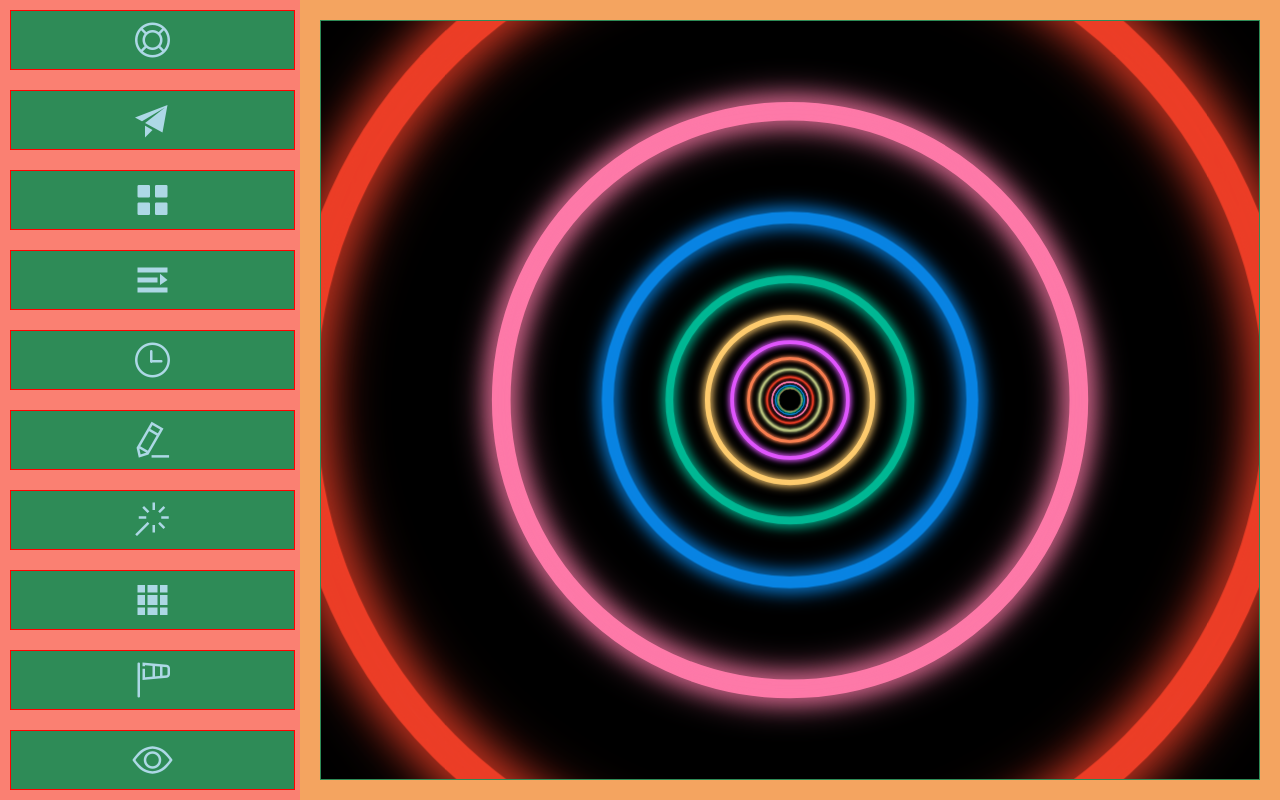
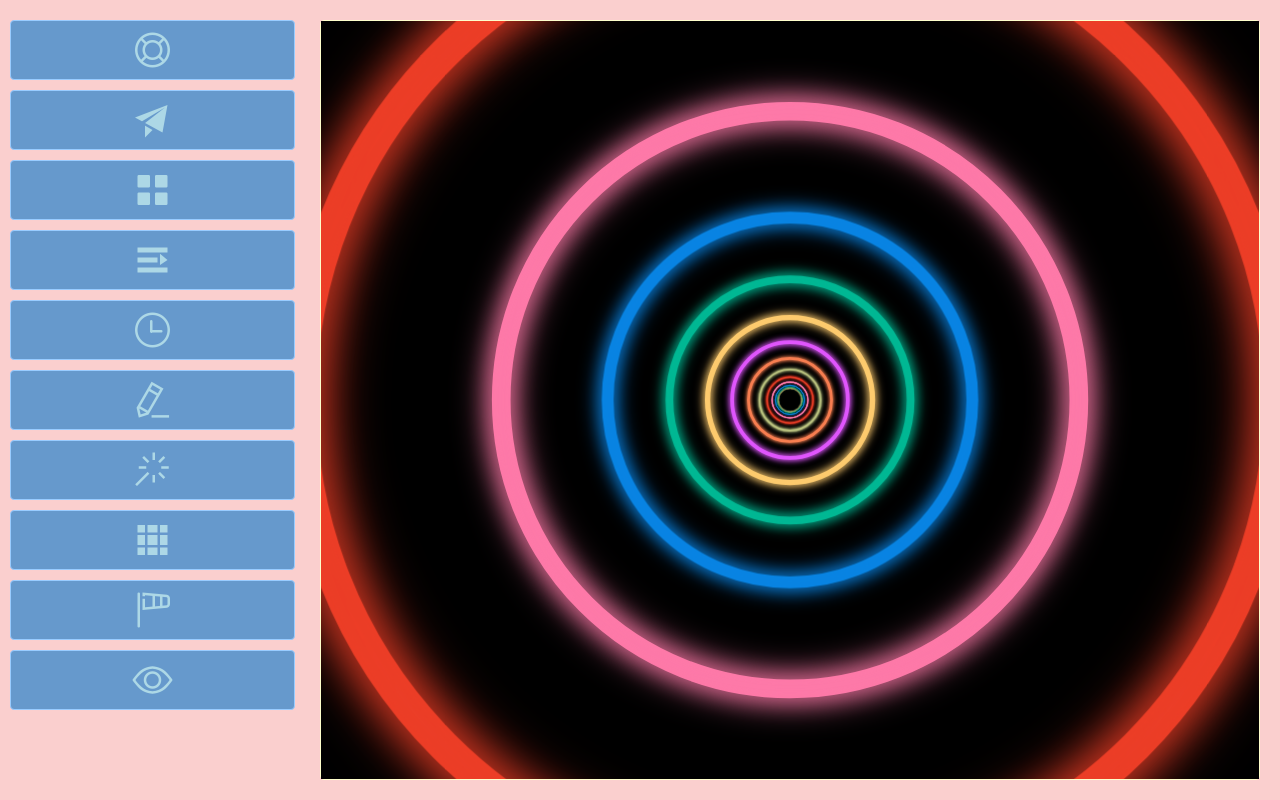
Before and after one commit to yingjieweb/sentry, a Vue app: page /#/hypnosis-circle in a window 1280 px wide. Built offline with nearby package versions, Linux system fonts and the light colour scheme.

Commit message:
style: 💄 update some styles

```diff
--- a/src/App.vue
+++ b/src/App.vue
@@ -1,15 +1,13 @@
 <template>
   <div id="app">
-
     <el-container style="height: 100%">
-      <el-aside class="aside" style="background-color: salmon;">
+      <el-aside class="aside" style="background-color: #FACFCE;">
         <SunNav></SunNav>
       </el-aside>
-      <el-main style="background-color:sandybrown;">
+      <el-main style="background-color:#FACFCE;">
         <SunBody></SunBody>
       </el-main>
     </el-container>
-
   </div>
 </template>
 
--- a/src/components/SunBody.vue
+++ b/src/components/SunBody.vue
@@ -13,6 +13,7 @@
 <style lang="scss" scoped>
   .sun-body {
     height: 100%;
-    border: 1px solid seagreen;
+    border: 1px solid #FFFFCC;
+    border-radius: 4px;
   }
 </style>
--- a/src/components/SunNav.vue
+++ b/src/components/SunNav.vue
@@ -61,10 +61,10 @@
 
 <style lang="scss" scoped>
   .sun-nav {
-    height: 100%;
+    height: 100vh;
+    padding: 20px 0;
     display: flex;
     flex-direction: column;
-    justify-content: center;
     align-items: center;
 
     a {
@@ -73,14 +73,15 @@
     }
 
     .sun-item {
-      border: 1px solid red;
+      width: 95%;
       height: 60px;
-      width: 95%;
-      margin: 10px;
+      margin: 0 10px 10px;
+      border: 1px solid #99CCFF;
+      border-radius: 4px;
+      background-color: #6699CC;
       display: flex;
       justify-content: center;
       align-items: center;
-      background-color: seagreen;
 
       &:hover {
         i {
```
